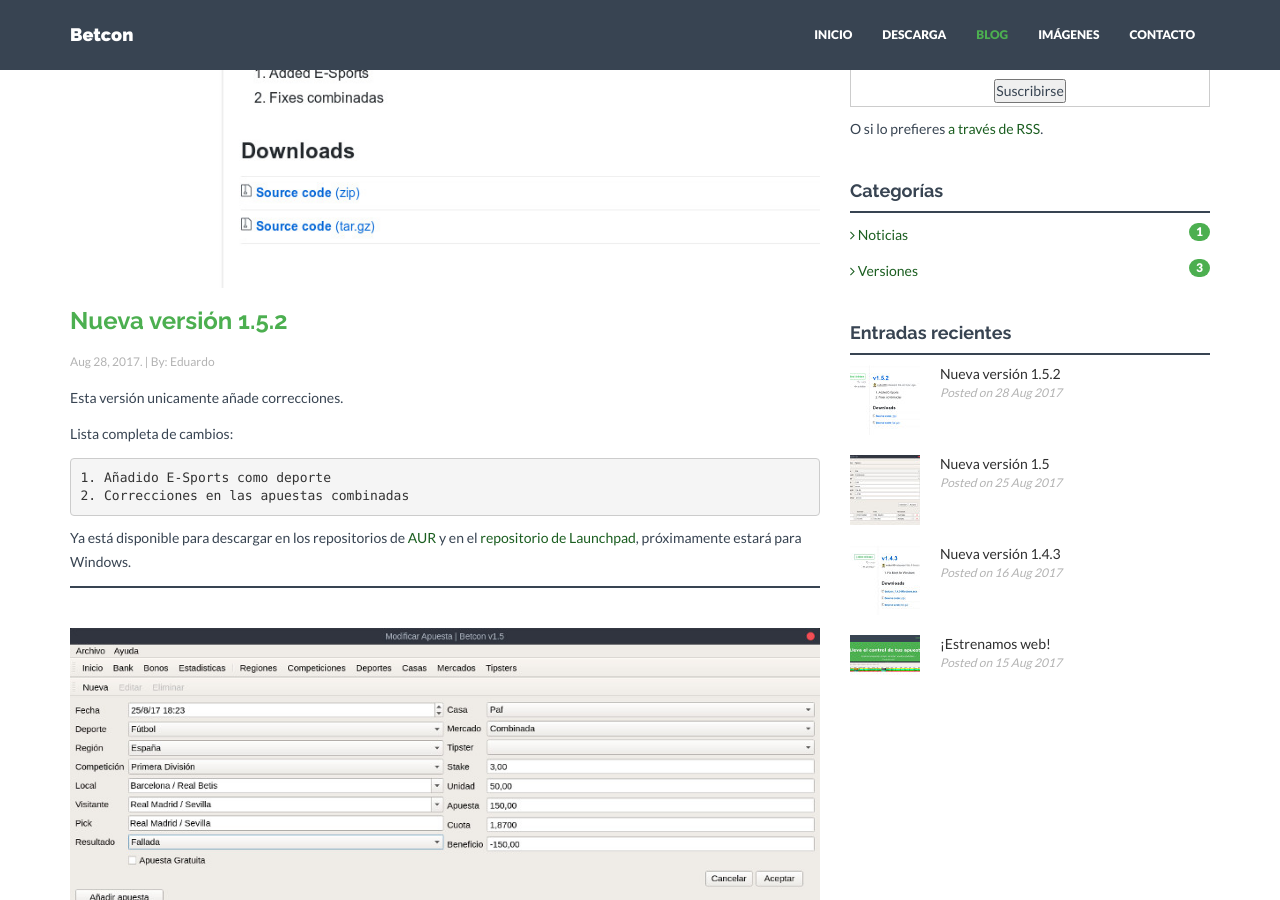
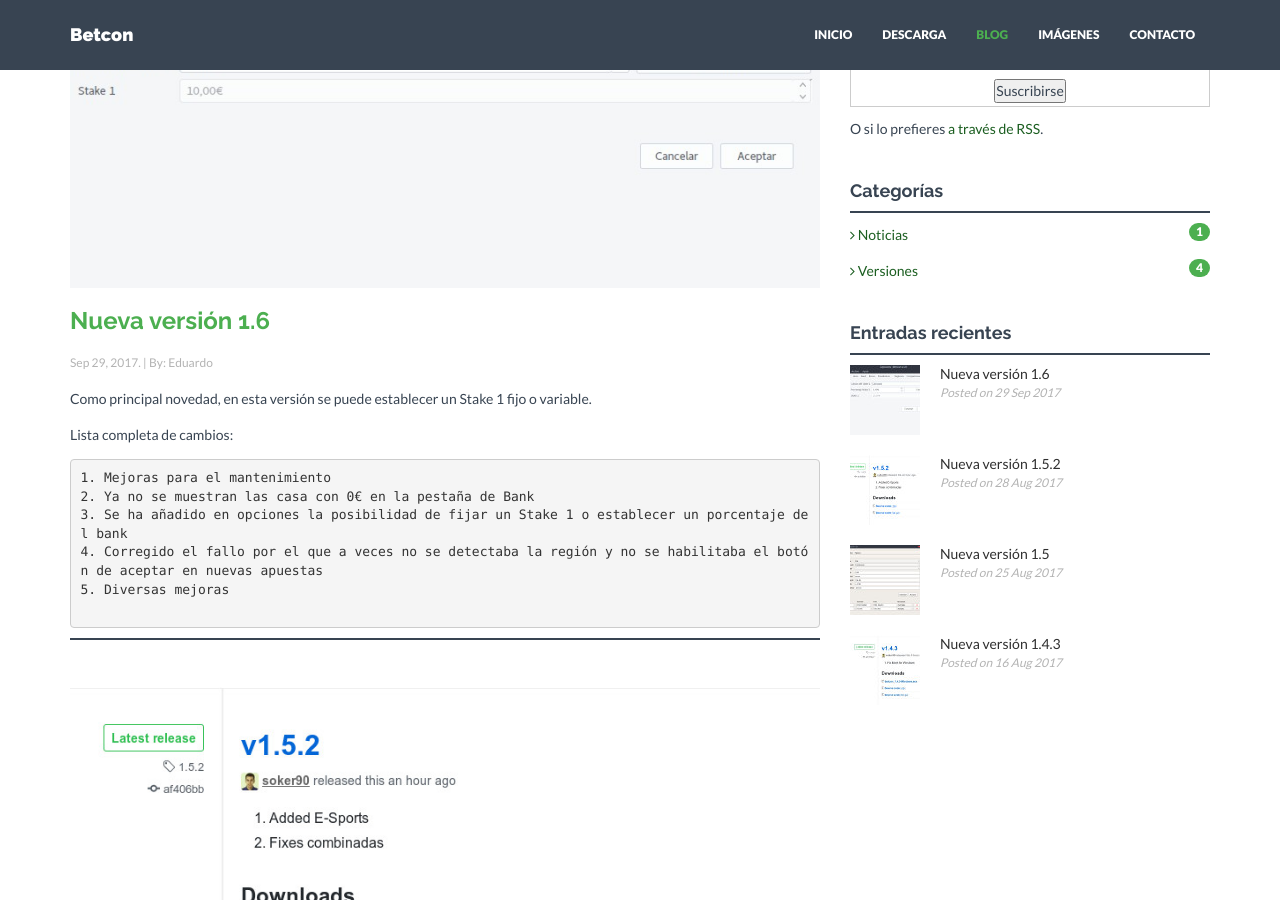
Before and after one commit to soker90/betcon, a Jekyll site: the page built from blog.html, in a window 1280 px wide and 900 px high, scrolled down 311 px. Built offline with Jekyll 4.4.1, drawn with Linux system fonts in a browser that asks for light colours; nearby versions of some CDN libraries.

Commit message:
1. Nueva versión de Betcon 1

````diff
--- /dev/null
+++ b/_posts/blog/2017-09-29-version-1.6.markdown
@@ -0,0 +1,24 @@
+---
+layout: post
+title: "Nueva versión 1.6"
+date: 2017-09-29 23:07:00
+author: Eduardo
+categories:
+- blog
+- versiones
+img: post05.jpg
+thumb: post05_thumb.jpg
+---
+
+Como principal novedad, en esta versión se puede establecer un Stake 1 fijo o variable.
+
+Lista completa de cambios:
+
+```
+1. Mejoras para el mantenimiento
+2. Ya no se muestran las casa con 0€ en la pestaña de Bank
+3. Se ha añadido en opciones la posibilidad de fijar un Stake 1 o establecer un porcentaje del bank
+4. Corregido el fallo por el que a veces no se detectaba la región y no se habilitaba el botón de aceptar en nuevas apuestas
+5. Diversas mejoras
+
+```
--- a/download.html
+++ b/download.html
@@ -38,7 +39,7 @@ permalink: /download/
             <div class="spacing"></div>
             <a id="Windows"></a>
             <h2>Windows</h2>
-            <p><a href="https://github.com/soker90/betcon/releases/download/1.5.2/betcon_1.5.2-Windows.exe">Descargar</a> versión 1.5.2</p>
+            <p><a href="https://github.com/soker90/betcon/releases/download/1.6/betcon_1.6-Windows.exe">Descargar</a> versión 1.6</p>
             <div class="spacing"></div>
             <a id="Source"></a>
             <h2>Código Fuente</h2>
````
Also changed, not shown: other parts of download.html (+1 -0 lines), assets/img/blog/post05.jpg (added), assets/img/blog/thumbs/post05_thumb.jpg (added).
